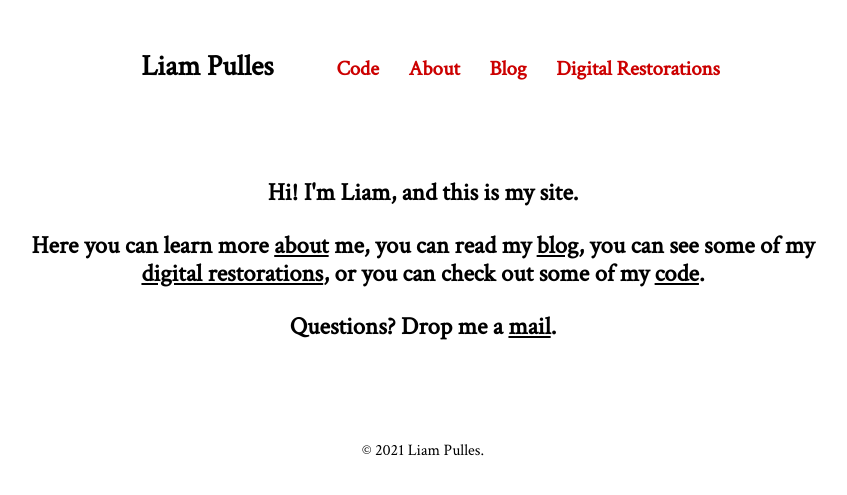
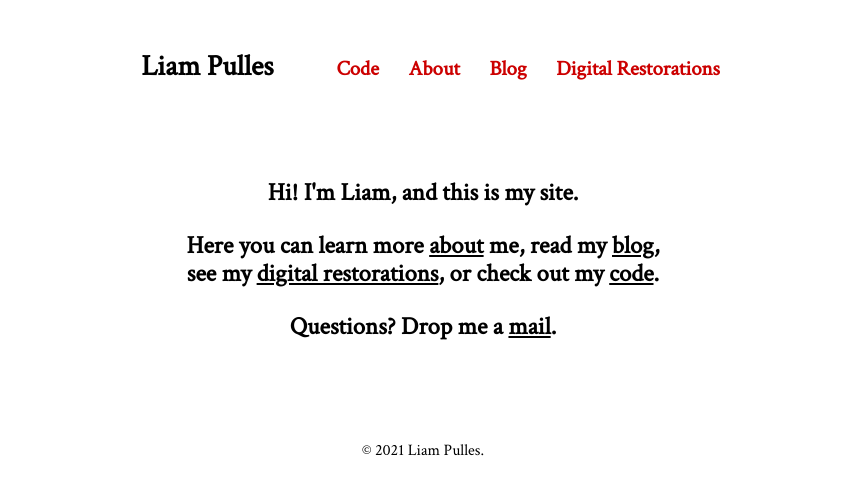
Before and after one commit to liampulles/sl1msn1per.github.io, a Jekyll site: the page built from index.html, in a window 1280 px wide. Shown: the top 495 px of the page, without its empty margins (217-1064 px from the left). Built offline with Jekyll 4.4.1, drawn with Linux system fonts in a browser that asks for light colours.

Commit message:
Simplify index paragraph

```diff
--- a/index.html
+++ b/index.html
@@ -5,8 +5,8 @@ description: Home
 <article><hgroup>
     <h3>
         <p>Hi! I'm Liam, and this is my site.</p>
-        <p>Here you can learn more <a href="/about">about</a> me, you can read my <a href="/blog">blog</a>, you can see some of my
-        <a href="/digital_restorations">digital restorations</a>, or you can check out some of my <a href="{{site.projects}}">code</a>.</p>
+        <p>Here you can learn more <a href="/about">about</a> me, read my <a href="/blog">blog</a>,<br> see my
+        <a href="/digital_restorations">digital restorations</a>, or check out my <a href="{{site.projects}}">code</a>.</p>
         <p>Questions? Drop me a <a href="mailto:{{site.email}}">mail</a>.</p>
     </h3>
 </hgroup></article>
```
Also changed, not shown: 1 other file.
